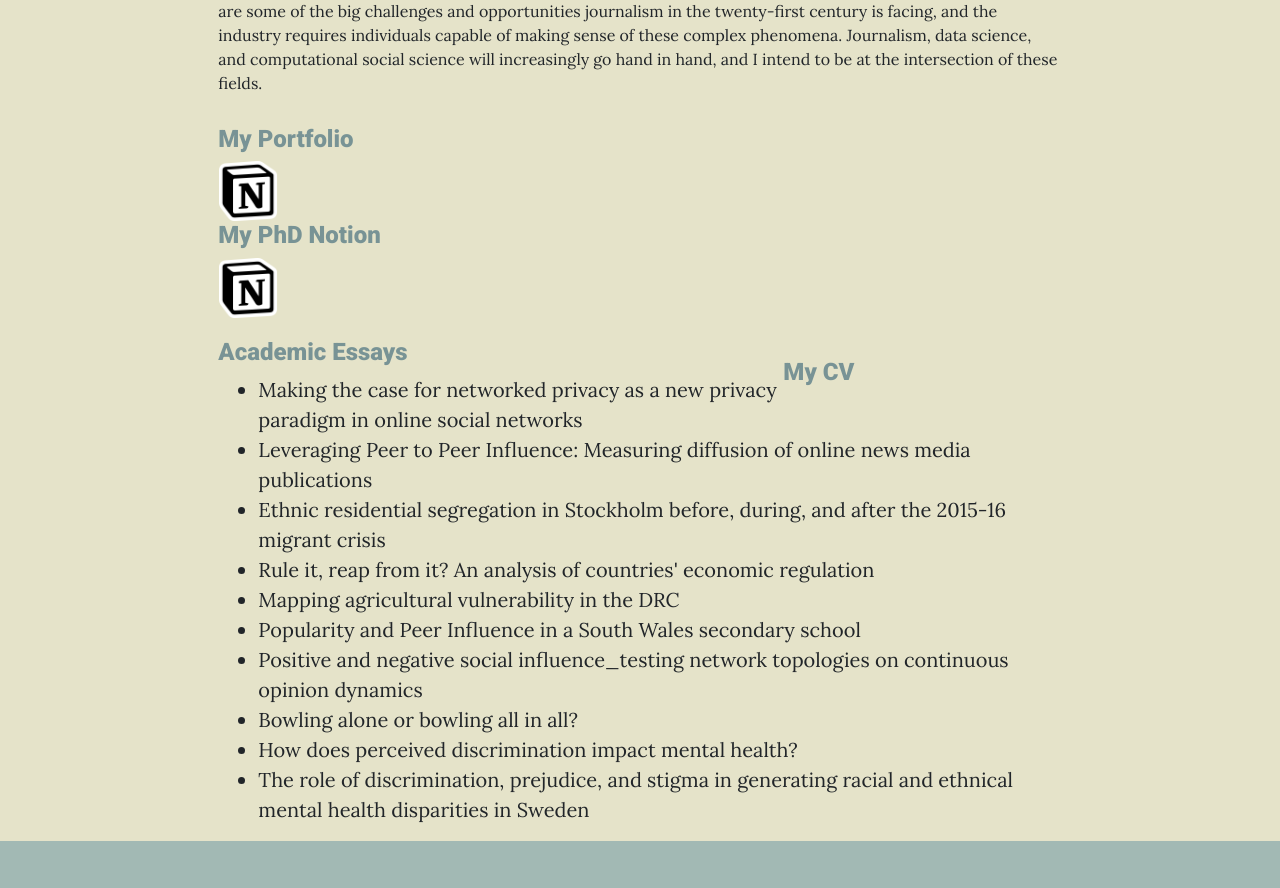
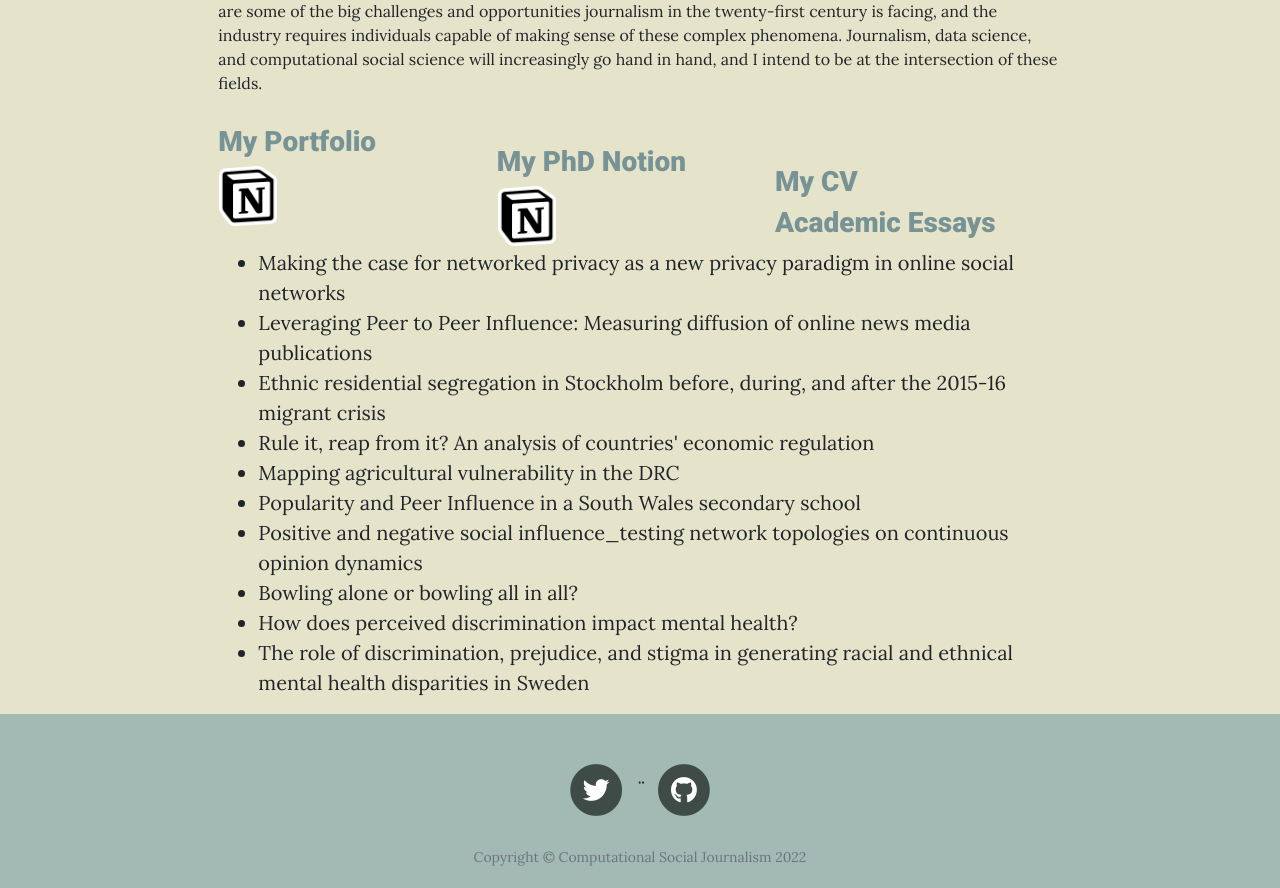
Before and after one commit to simonabisiani/simonabisiani_old_website, a website: page index.html in a window 1280 px wide. Shown: the part 1725-2613 px from the top of the page. Drawn offline with nearby package versions, Linux system fonts and the light colour scheme.

Commit message:
Update index.html

```diff
--- a/index.html
+++ b/index.html
@@ -56,19 +56,20 @@
 <p style="font-size: 16px;">As a computational journalist, my aims are generally three-fold. First, I want to avail of data acquiring and analysis techniques to generate journalistic outputs that rely on news values, and strive for objectivity, through numbers, but also for truth, through informed and transparent methodological choices. Second, I am aware there are stories to be found in the vast online realm, ranging from using digital traces on social media networks to better understand human behaviour, to keeping governments accountable or guiding them, and finally to understanding the effects of architectural choices by big social media companies on individuals’ freedom and, more generally, society. Third, I want to use computational tools to make better sense of the directions newsrooms should take in our digital age. Polarization, loss of trust in news organizations, the development of algorithmic journalism, content virality, abundance of information, and shrinking spans of collective attention, are some of the big challenges and opportunities journalism in the twenty-first century is facing, and the industry requires individuals capable of making sense of these complex phenomena. Journalism, data science, and computational social science will increasingly go hand in hand, and I intend to be at the intersection of these fields.</p>
 
  <div style="background-color: #E5E3C9; width: 33%; float:left;">
-<h2 class="section-heading" style = "font-family: 'Roboto', sans-serif; color: #789395; font-size: 24px;">My Portfolio</h2>
+<h2 class="section-heading" style = "font-family: 'Roboto', sans-serif; color: #789395; font-size: 28px;">My Portfolio</h2>
           <a href="https://simonabisiani.notion.site/Ciao-I-m-Simona-Bisiani-beb2b44cadcf4461bac416b5ea4ce5a8"><img src="img/Notion_app_logo.png"
             alt="Portfolio" style="width:60px;height:60px;"></a>        </div>
 
-        <div style="background-color: #E5E3C9; width:33%; float:centre;">
-    <h2 class="section-heading" style = "padding-top:20px; font-family: 'Roboto', sans-serif; color: #789395; font-size: 24px;">My PhD Notion</h2>
+        <div style="background-color: #E5E3C9; width:33%; float:left;">
+    <h2 class="section-heading" style = "padding-top:20px; font-family: 'Roboto', sans-serif; color: #789395; font-size: 28px;">My PhD Notion</h2>
  <a href="https://simonabisiani.notion.site/Home-7a1dee804e3f4fedb89205b468253f69"><img src="img/Notion_app_logo.png"
             alt="PhD Notion" style="width:60px;height:60px;"></a>        </div>
 
-              <div style="background-color: #E5E3C9; width:33%; float:right;">
+              <div style="background-color: #E5E3C9; width:33%; float:left;">
 
-          <h2 class="section-heading" href="projects/CV_Spring22_SimonaBisiani.pdf" style = "padding-top:40px; font-family: 'Roboto', sans-serif; color: #789395; font-size: 24px;">My CV</h2></div>
-          <h2 class="section-heading" style = "padding-top:20px; font-family: 'Roboto', sans-serif; color: #789395; font-size: 24px;">Academic Essays</h2>
+          <h2 class="section-heading" href="projects/CV_Spring22_SimonaBisiani.pdf" style = "padding-top:40px; font-family: 'Roboto', sans-serif; color: #789395; font-size: 28px;">My CV</h2></div>
+
+          <h2 class="section-heading" style = "padding-top:20px; font-family: 'Roboto', sans-serif; color: #789395; font-size: 28px;">Academic Essays</h2>
 
           <ul>
             <li><a href="projects/BigDataEssay.pdf">Making the case for networked privacy as a new privacy paradigm in online social networks</a></li>
```
